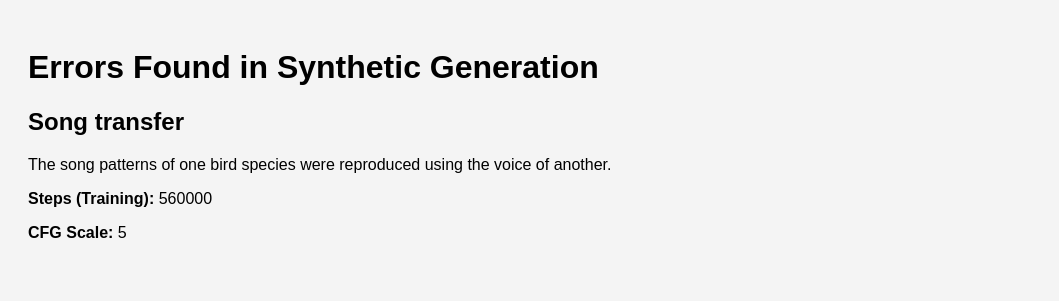
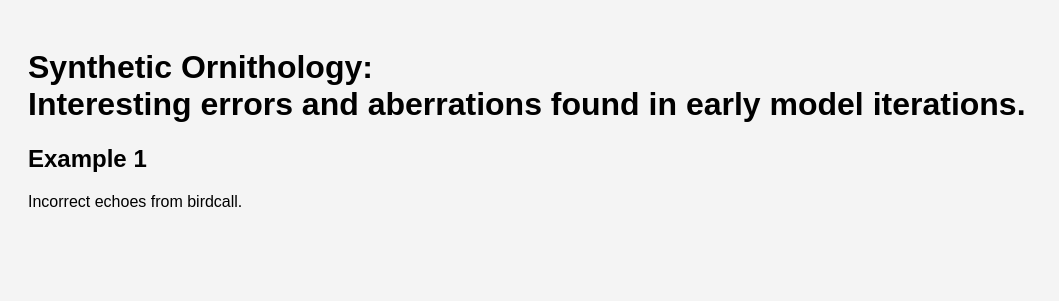
Before and after one commit to fred-dev/Synthetic_ornithology_results, a plain HTML site: page errors.html in a window 1280 px wide. Shown: the whole page, without its empty margins (0-1059 px from the left). Drawn offline with Linux system fonts and the light colour scheme.

Commit message:
Final version for exegesis

```diff
--- a/audio_errors.json
+++ b/audio_errors.json
@@ -1,44 +1,66 @@
 [
     {
-      "label": "Song transfer",
-      "description": "The song patterns of one bird species were reproduced using the voice of another.",
-      "steps": 560000,
-      "cfg_scale": 5.0,
-      "filename": "2007-10-24-06-09-54-930_560000_Pied_Currawong_cfg_scale_5.0.wav"
+      "label": "Example 1",
+      "description": "Incorrect echoes from birdcall.",
+      "steps": 602500,
+      "cfg_scale": 16.0,
+      "filename": "2020-08-24-05-40-08-786_602500_Pied_Butcherbird_cfg_scale_10.0.wav"
     },
     {
-      "label": "Layering",
-      "description": "Bird calls that would not normally co-occur appeared together in generated samples.",
-      "steps": 394800,
+      "label": "Example 2",
+      "description": "Morphing bird calls.",
+      "steps": 645000,
       "cfg_scale": 4.0,
-      "filename": "Australian_Magpie_2020-11-02-15-40-03-298_394800_cfg_scale_4.0.wav"
+      "filename": "0001.wav"
     },
     {
-      "label": "Background variation",
-      "description": "Birds singing during daytime accompanied by background sounds typical of nighttime, such as crickets.",
-      "steps": 560000,
-      "cfg_scale": 5.0,
-      "filename": "2009-09-08-05-39-52-609_560000_Laughing_Kookaburra_cfg_scale_5.0.wav"
+      "label": "Example 3",
+      "description": "Synthetic jittering calls.",
+      "steps": 602500,
+      "cfg_scale": 6.0,
+      "filename": "2020-08-28-21-40-09-595_602500_Spotted_Nightjar_cfg_scale_13.0.wav"
     },
     {
-      "label": "Pattern variation",
-      "description": "Established song patterns were improvised or significantly altered.",
-      "steps": 603500,
-      "cfg_scale": 16.0,
-      "filename": "2007-10-24-06-09-54-930_602500_Pied_Currawong_cfg_scale_16.0.wav"
+      "label": "Example 4",
+      "description": "Metallic and varying timbre and call.",
+      "steps": 602500,
+      "cfg_scale": 13.0,
+      "filename": "173876741_602500_Laughing_Kookaburra_cfg_scale_21.0.wav"
     },
     {
-      "label": "Pitch variation",
-      "description": "Birdsong deviated from expected pitch patterns.",
+      "label": "Example 5",
+      "description": "Warbling and intense background sounds.",
       "steps": 602500,
-      "cfg_scale": 18.0,
-      "filename": "2007-10-24-06-09-54-930_602500_Pied_Currawong_cfg_scale_18.0.wav"
+      "cfg_scale": 8.0,
+      "filename": "demo_cfg_3_15918_bd9967d91eaa33763656-03.wav"
     },
     {
-      "label": "Audio inception",
-      "description": "Swapped voicings, such as bird calls mimicking crickets or cicadas.",
-      "steps": 319200,
-      "cfg_scale": 6.0,
-      "filename": "Australian_Magpie_2020-11-02-15-40-03-298_319200_cfg_scale_6.0.wav"
+      "label": "Example 6",
+      "description": "Wind timbre owl calls.",
+      "steps": 645000,
+      "cfg_scale": 4.0,
+      "filename": "demo_cfg_3_23427_4f2e6e6d0f8f85504e67-02.wav"
+    },
+    {
+      "label": "Example 7",
+      "description": "Chaotic mixed bird calls.",
+      "steps": 645000,
+      "cfg_scale": 4.0,
+      "filename": "demo_cfg_3_25730_30a55bb875bd8229a0a5-03.wav"
+    },
+    {
+      "label": "Example 8",
+      "description": "Wind morphs to bird calls.",
+      "steps": 645000,
+      "cfg_scale": 4.0,
+      "filename": "demo_cfg_3_30036_f46d791d04a889a862a5-02.wav"
+    },
+    {
+      "label": "Example 9",
+      "description": "Heavily layered mixed birds and backgrounds.",
+      "steps": 645000,
+      "cfg_scale": 4.0,
+      "filename": "demo_cfg_5_23028_a5e7a9391deb366b2a8f-03.wav"
     }
+
   ]
--- a/errors.html
+++ b/errors.html
@@ -8,7 +8,7 @@
 </head>
 <body>
 
-  <h1>Errors Found in Synthetic Generation</h1>
+  <h1>Synthetic Ornithology:<br> Interesting errors and aberrations found in early model iterations.</h1>
   <div id="errors-list"></div>
 
   <!-- Include WaveSurfer.js (e.g., via CDN) -->
--- a/errorsScript.js
+++ b/errorsScript.js
@@ -34,16 +34,6 @@ fetch("audio_errors.json")
       const descriptionPara = document.createElement("p");
       descriptionPara.textContent = errorItem.description;
       errorEntry.appendChild(descriptionPara);
-
-      // Steps
-      const stepsPara = document.createElement("p");
-      stepsPara.innerHTML = `<strong>Steps (Training):</strong> ${errorItem.steps}`;
-      errorEntry.appendChild(stepsPara);
-
-      // CFG Scale
-      const cfgScalePara = document.createElement("p");
-      cfgScalePara.innerHTML = `<strong>CFG Scale:</strong> ${errorItem.cfg_scale}`;
-      errorEntry.appendChild(cfgScalePara);
 
       // Waveform container
       const waveformContainer = document.createElement("div");
```
Also changed, not shown: audio_interesting.json (+16 -16 lines), interesting.html (+1 -1 lines), 15 other files.
